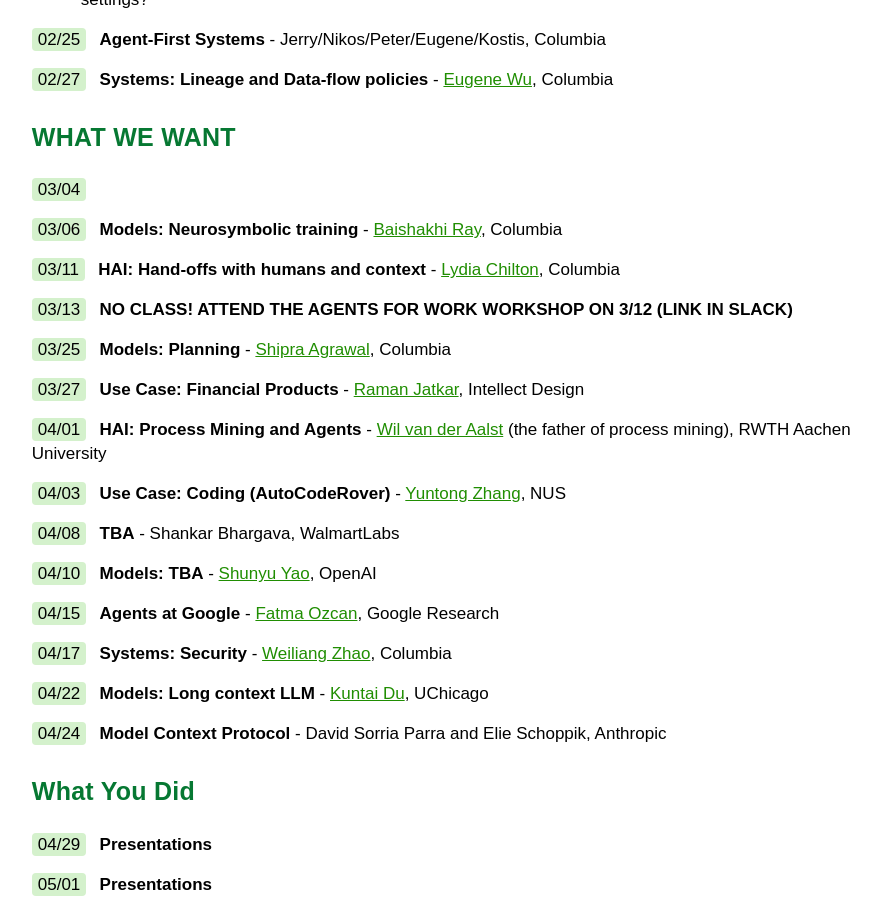
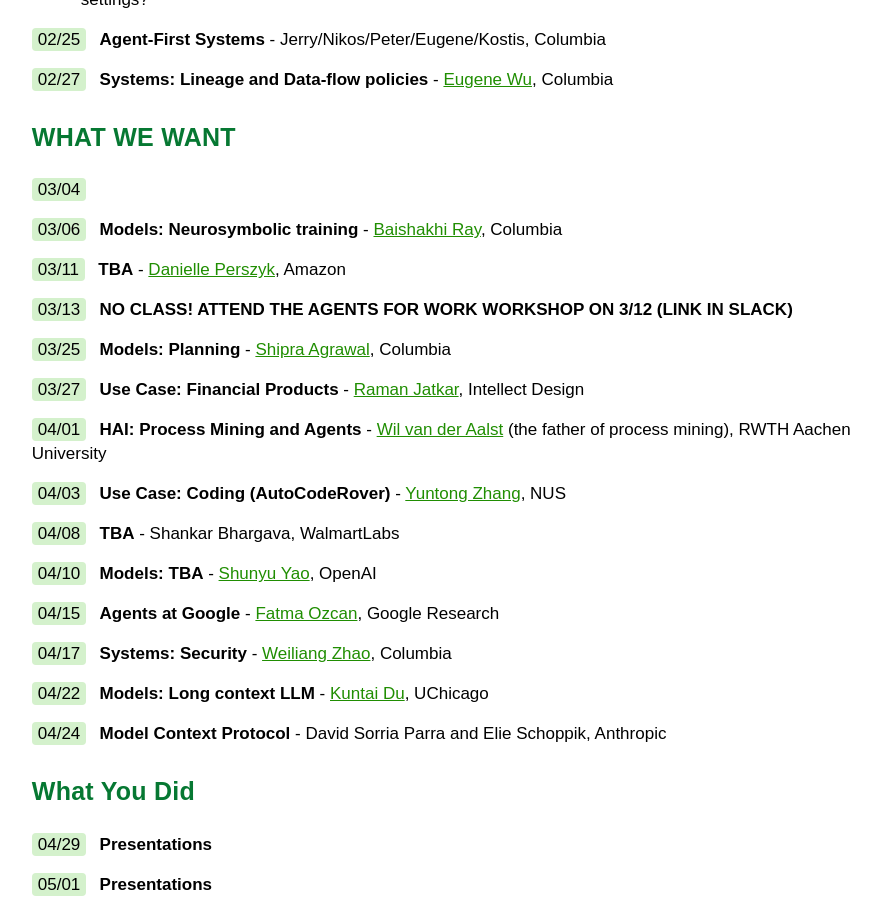
Before and after one commit to w6113/w6113.github.io, a Jekyll site: the page built from index.md, in a window 1280 px wide and 900 px high, scrolled down 4423 px. Shown: the whole window, without its empty margins (291-1172 px from the left). Built offline with Jekyll 4.4.1, drawn with Linux system fonts in a browser that asks for light colours.

Commit message:
lazy commit msg

```diff
--- a/index.md
+++ b/index.md
@@ -157,7 +157,9 @@
 
 <span class="date">03/06</span> <span class="topic">Models: Neurosymbolic training</span> - [Baishakhi Ray](https://rayb.info), Columbia
 
-<span class="date">03/11</span> <span class="topic">HAI: Hand-offs with humans and context</span> - [Lydia Chilton](https://www.cs.columbia.edu/~chilton/chilton.html), Columbia
+<!--<span class="date">03/11</span> <span class="topic">HAI: Hand-offs with humans and context</span> - [Lydia Chilton](https://www.cs.columbia.edu/~chilton/chilton.html), Columbia-->
+
+<span class="date">03/11</span> <span class="topic">TBA</span> - [Danielle Perszyk](https://www.linkedin.com/in/danielleoscillations/), Amazon
 
 <span class="date">03/13</span> <span class="workshop topic">No Class!  Attend the Agents for Work workshop on 3/12 (link in slack)</span>
 
```
